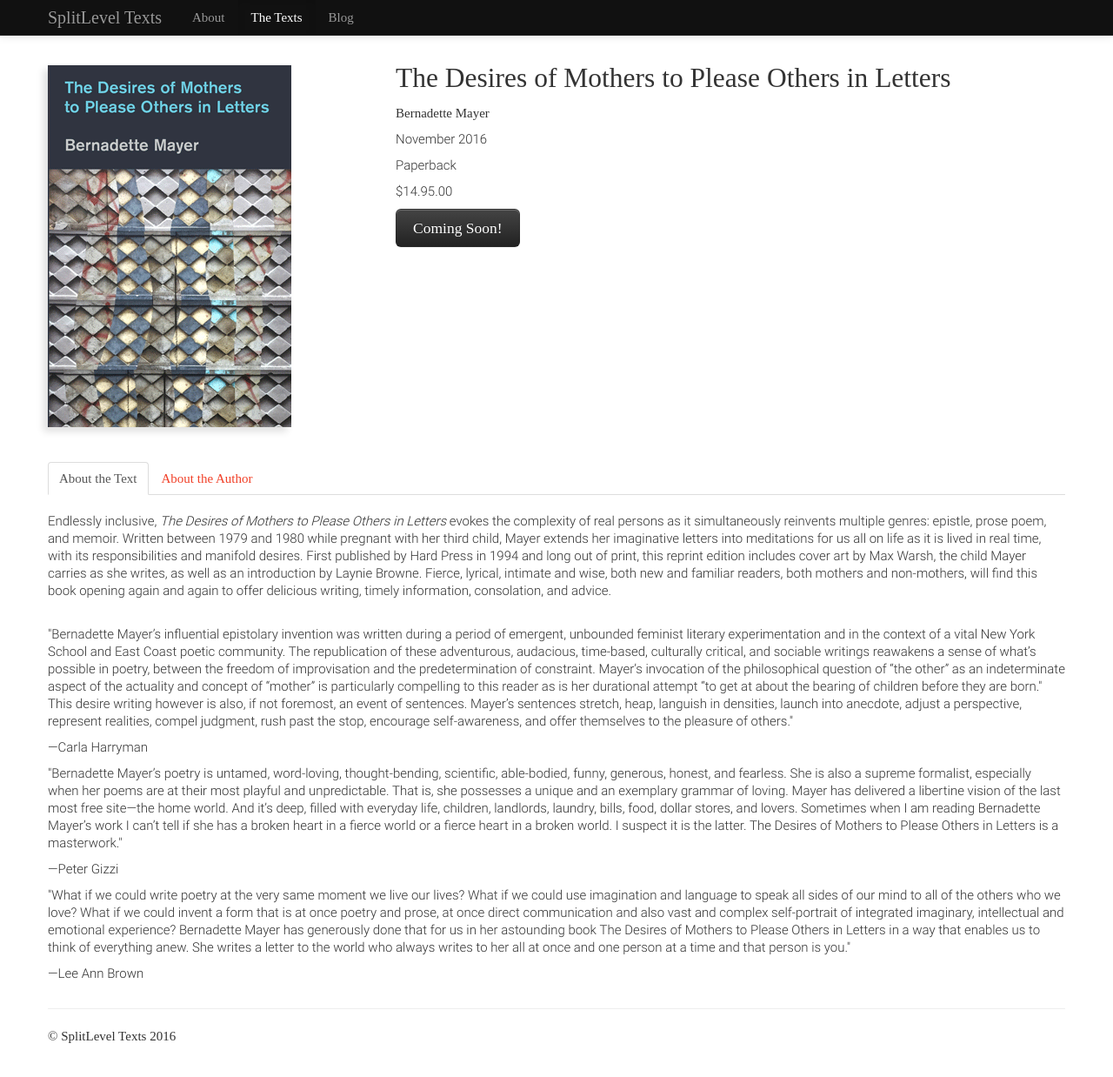
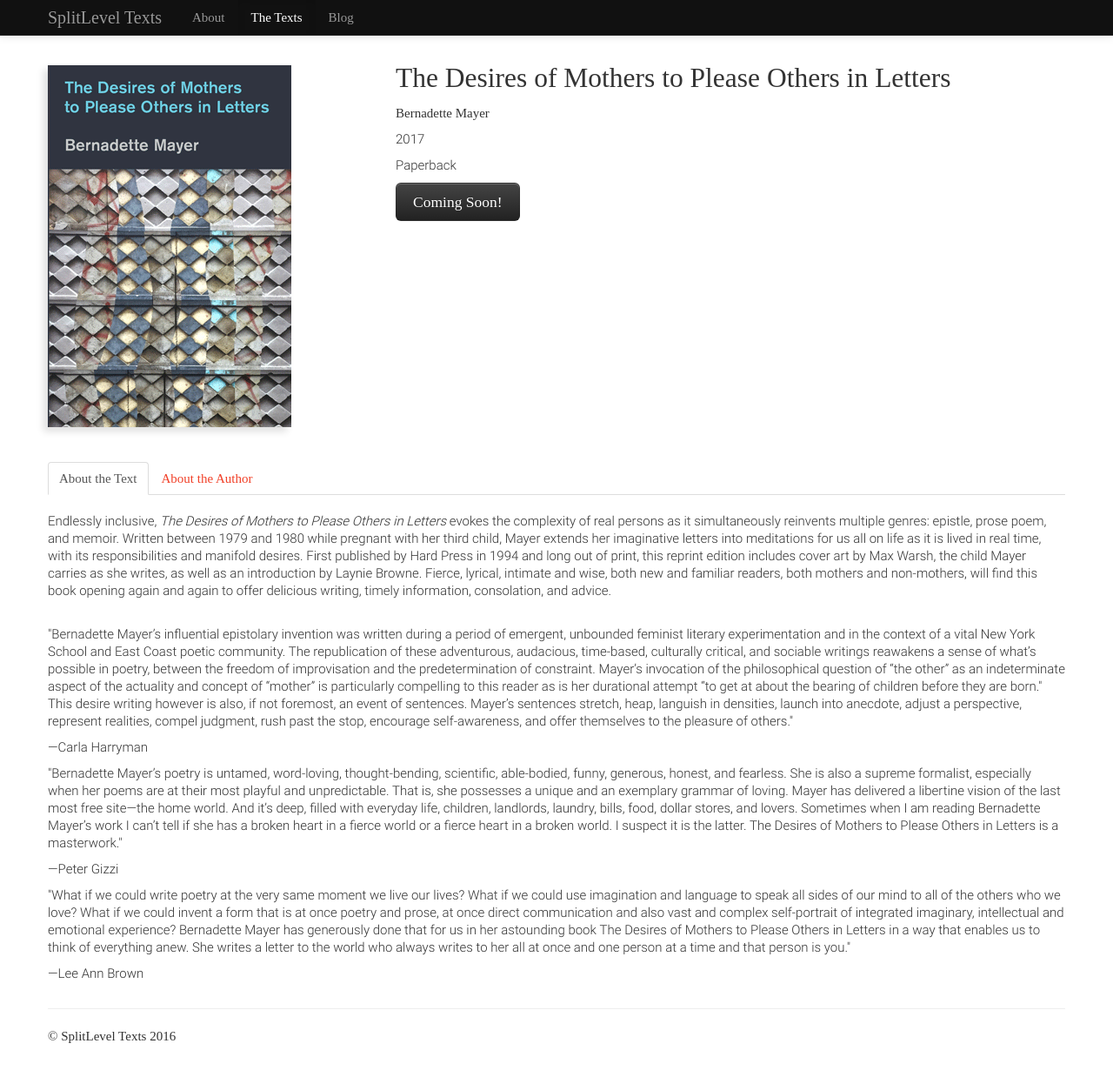
Before and after one commit to splitleveltexts/splitleveltexts.github.io, a Jekyll site: the page built from texts/desires.html, in a window 1280 px wide and 1251 px high. Shown: the top 1238 px of the window at 87% size. Built offline with Jekyll 4.4.1, drawn with Linux system fonts in a browser that asks for light colours; some web fonts are replaced.

Commit message:
Update desires.html

```diff
--- a/texts/desires.html
+++ b/texts/desires.html
@@ -16,9 +16,9 @@ texts: active
 		<div class="span8">
 			<h2 class="title">The Desires of Mothers to Please Others in Letters</h2>
 			<p class="author">Bernadette Mayer</p>
-			<p class="date">November 2016</p>
+			<p class="date">2017</p>
 			<p class="format">Paperback<!-- , 234 p. --></p>
-			<p class="price">$14.95.00</p>
+			<p class="price"></p>
 			<a class="btn btn-large btn-inverse" href="http://www.spdbooks.org/">Coming Soon!</a>
 		</div><!-- /.span8 -->
 	</div><!-- /.row -->
```
